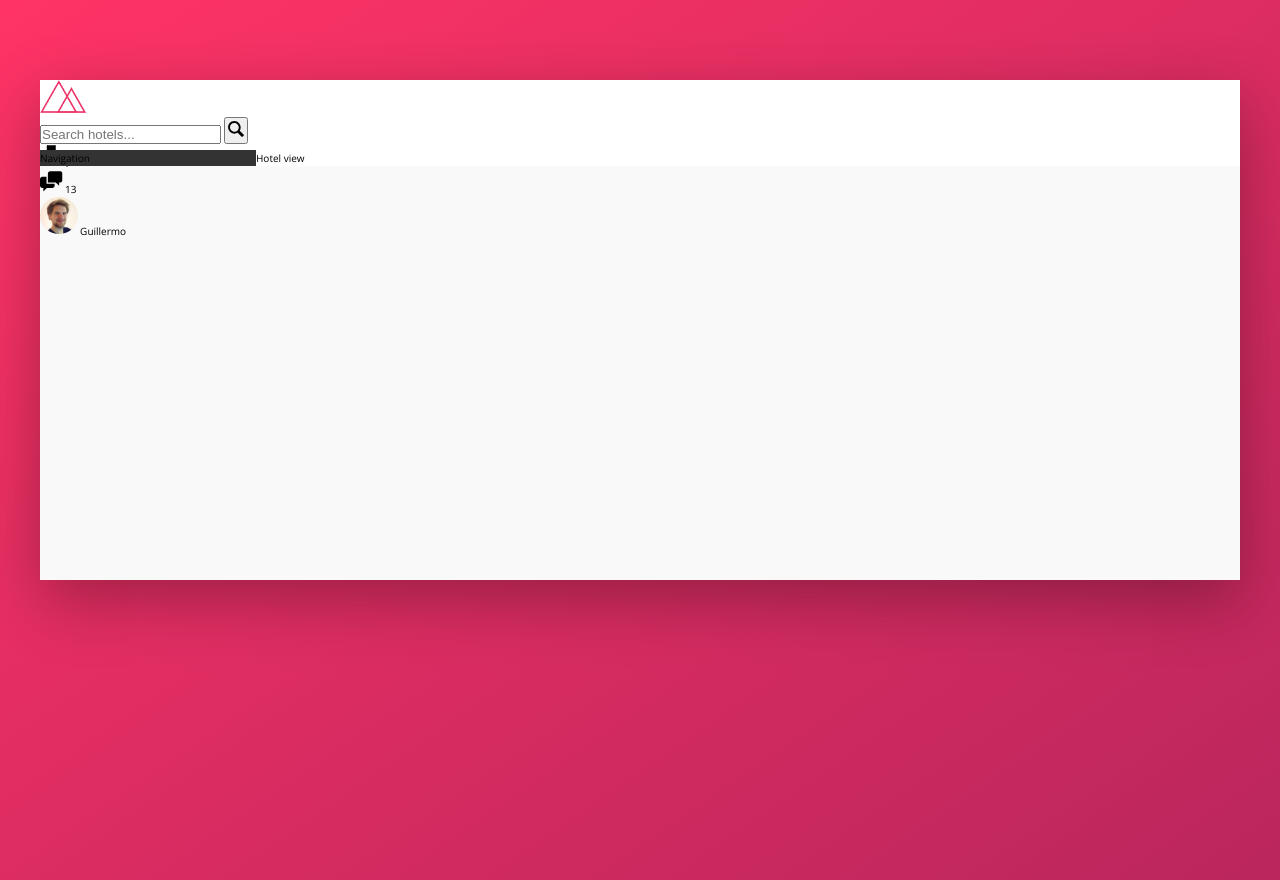
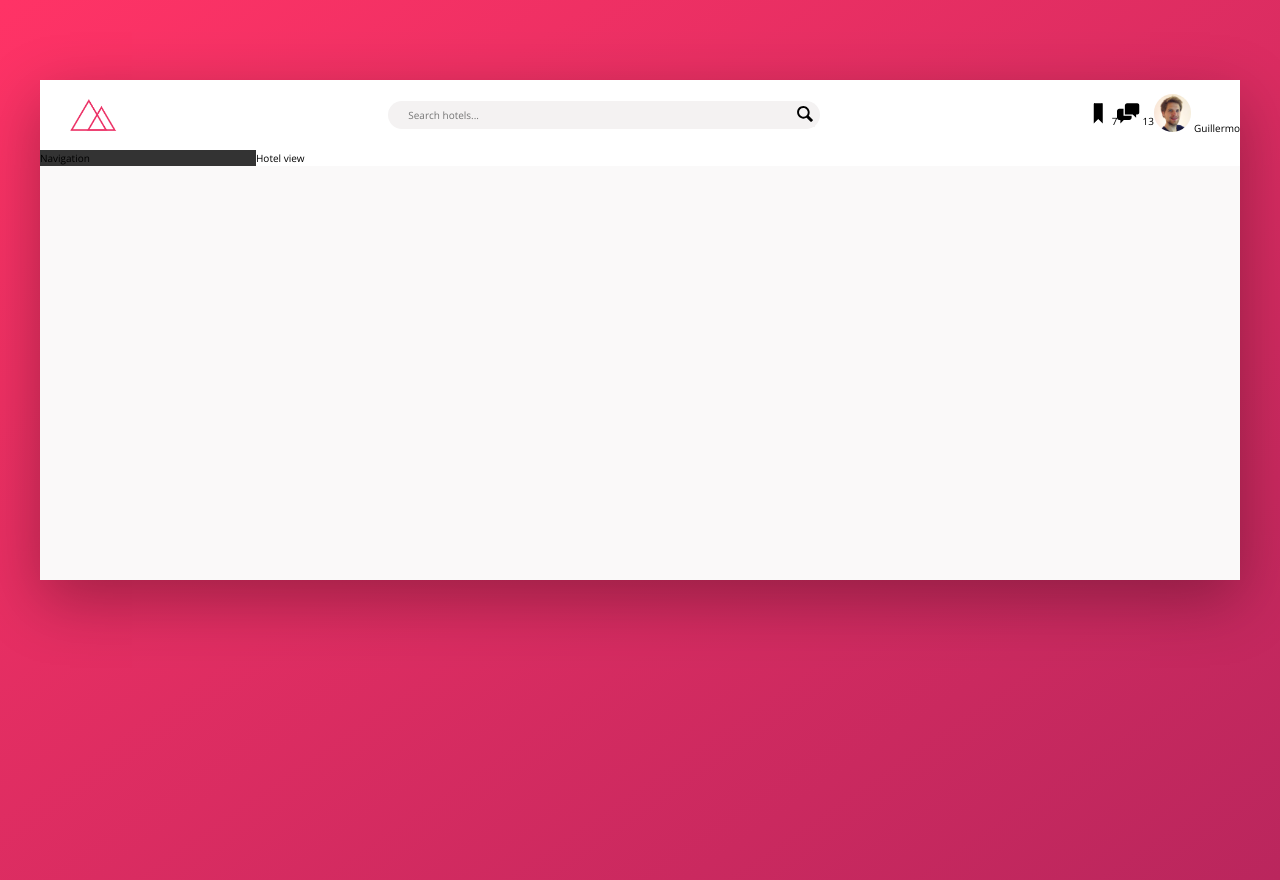
Before and after one commit to guillermoriv/trillo-project, a website: page index.html in a window 1280 px wide. Drawn offline with nearby package versions, Linux system fonts and the light colour scheme.

Commit message:
Adding the form styled input and button for the navigation

```diff
--- a/index.html
+++ b/index.html
@@ -16,7 +16,7 @@
                 <img src="img/logo.png" alt="trillo logo" class="logo">
                 <form action="#" class="search">
                     <input type="text" class="search__input" placeholder="Search hotels...">
-                    <button class="search__input">
+                    <button class="search__button">
                         <svg class="search__icon">
                             <use xlink:href="img/sprite.svg#icon-magnifying-glass"></use>
                         </svg>
--- a/sass/_components.scss
+++ b/sass/_components.scss
@@ -2,16 +2,50 @@
 
 .logo {
   height: 3.25rem;
+  margin-left: 3rem;
 }
 
 // - Search
 .search {
+  display: flex;
+  align-items: center;
+  justify-content: center;
+  flex: 0 0 40%;
+
   &__input {
+    font-family: inherit;
+    font-size: inherit;
+    background-color: var(--grey-light-2);
+    color: inherit;
+    border: none;
+    padding: 0.7rem 2rem;
+    border-radius: 100px;
+    width: 90%;
+    transition: all 200ms;
+    margin-right: -2.5rem;
 
+    &:focus {
+      width: 100%;
+      outline: none;
+      background-color: var(--grey-light-3);
+
+      & + .search__button {
+        background-color: var(--grey-light-3);
+      }
+    }
   }
 
   &__button {
+    border: none;
+    background-color: var(--grey-light-2);
 
+    &:focus {
+      outline: none;
+    }
+
+    &:active {
+      transform: translateY(2px);
+    }
   }
 
   &__icon {
@@ -22,6 +56,9 @@
 
 // - User Navigation
 .user-nav {
+  display: flex;
+  align-items: center;
+
   &__icon-box {
 
   }
--- a/sass/_layout.scss
+++ b/sass/_layout.scss
@@ -10,6 +10,9 @@
   height: 7rem;
   background-color: #fff;
   border-bottom: var(--grey-light-2);
+  display: flex;
+  justify-content: space-between;
+  align-items: center;
 }
 
 .content {
```
Also changed, not shown: css/style.css.
